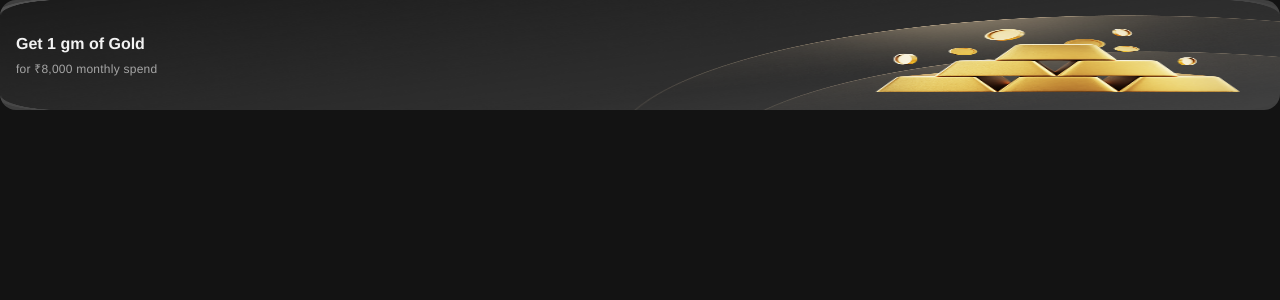
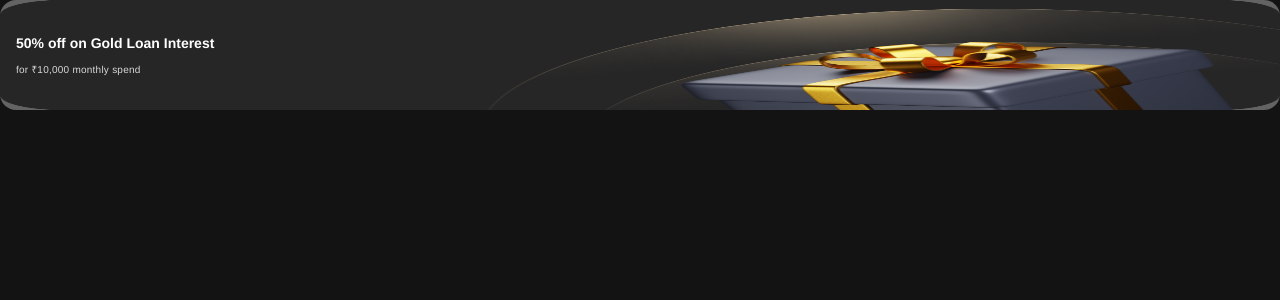
Before and after one commit to 1Shristi1/test-demo, a React (Create React App) app: page / in a window 1280 px wide. Shown: the top 300 px of the page. Built offline with nearby package versions, Linux system fonts and the light colour scheme.

Commit message:
cashback card

```diff
--- /dev/null
+++ b/src/Components/Cashback.jsx
@@ -0,0 +1,51 @@
+import React from 'react';
+import { createUseStyles } from 'react-jss';
+
+const useStyles = createUseStyles({
+  wrapper: {
+    borderRadius: '16px',
+    width: '100%',
+    padding: '32px 16px',
+    display: 'flex',
+    flexDirection: 'column',
+    gap: '8px',
+    color: '#ffffff',
+    backgroundImage: "url(cashback.png)",
+    backgroundSize: '100% 100%',
+
+  },
+  header: {
+    fontFamily: '"Inter-Semibold", Helvetica',
+    fontSize: '14px',
+    fontWeight: '600',
+    lineHeight: '22px',
+  },
+  text: {
+    fontFamily: '"Inter-Regular", Helvetica',
+    fontSize: '10px',
+    fontWeight: '400',
+    lineHeight: '16px',
+    color: '#d8d8d8',
+    letterSpacing: '0.24px',
+  },
+});
+
+const Cashback = () => {
+  const classes = useStyles();
+
+  return (
+ <div className={classes.wrapper}>
+        <p className={classes.header}>
+        50% off on Gold Loan Interest
+        </p>
+        <p className={classes.text}>
+        for ₹10,000 monthly spend
+        </p>
+
+      </div>
+
+
+  );
+};
+
+export default Cashback;
--- /dev/null
+++ b/src/Components/GoldCoin.jsx
@@ -0,0 +1,56 @@
+import React from 'react';
+import { createUseStyles } from 'react-jss';
+
+const useStyles = createUseStyles({
+  mainContainer: {
+backgroundColor:'#131313',
+minHeight: '100vh',
+  },
+  wrapper: {
+    borderRadius: '16px',
+    width: '100%',
+    padding: '32px 16px',
+    display: 'flex',
+    flexDirection: 'column',
+    gap: '4px',
+    color: '#f2f2f2',
+    backgroundImage: "url(reward.png)",
+    backgroundSize: '100% 100%',
+
+  },
+  header: {
+    fontFamily: '"Inter-Semibold", Helvetica',
+    fontSize: '16px',
+    fontWeight: '600',
+    lineHeight: '24px',
+  },
+  text: {
+    fontFamily: '"Inter-Regular", Helvetica',
+    fontSize: '12px',
+    fontWeight: '400',
+    lineHeight: '18px',
+    color: '#a6a6a6',
+    letterSpacing: '0.24px',
+  },
+});
+
+const GoldCoin = () => {
+  const classes = useStyles();
+
+  return (
+ <div className={classes.wrapper}>
+        <p className={classes.header}>
+        Get 1 gm of Gold
+        </p>
+        <p className={classes.text}>
+          for ₹8,000 monthly spend
+        </p>
+
+      </div>
+
+
+
+  );
+};
+
+export default GoldCoin;
--- a/src/Components/Home.jsx
+++ b/src/Components/Home.jsx
@@ -1,57 +1,19 @@
-import React from 'react';
+import React from 'react'
 import { createUseStyles } from 'react-jss';
+import GoldCoin from './GoldCoin';
+import Cashback from './Cashback';
 
 const useStyles = createUseStyles({
   mainContainer: {
 backgroundColor:'#131313',
 minHeight: '100vh',
-  },
-  wrapper: {
-    borderRadius: '16px',
-    width: '100%',
-    padding: '32px 16px',
-    display: 'flex',
-    flexDirection: 'column',
-    gap: '4px',
-    color: '#f2f2f2',
-    backgroundImage: "url(reward.png)",
-    backgroundSize: '100% 100%',
-
-  },
-  header: {
-    fontFamily: '"Inter-Semibold", Helvetica',
-    fontSize: '16px',
-    fontWeight: '600',
-    lineHeight: '24px',
-  },
-  text: {
-    fontFamily: '"Inter-Regular", Helvetica',
-    fontSize: '12px',
-    fontWeight: '400',
-    lineHeight: '18px',
-    color: '#a6a6a6',
-    letterSpacing: '0.24px',
-  },
-});
+  },})
 
 const Home = () => {
   const classes = useStyles();
+  return (
+    <div className={classes.mainContainer}><Cashback /></div>
+  )
+}
 
-  return (
-    <div className={classes.mainContainer}>
- <div className={classes.wrapper}>
-        <p className={classes.header}>
-        Get 1 gm of Gold
-        </p>
-        <p className={classes.text}>
-          for ₹8,000 monthly spend
-        </p>
-
-      </div>
-    </div>
-
-
-  );
-};
-
-export default Home;
+export default Home
```
Also changed, not shown: public/cashback.png (added).
